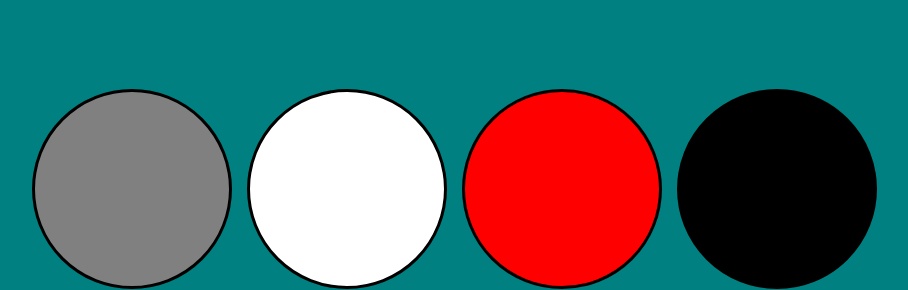
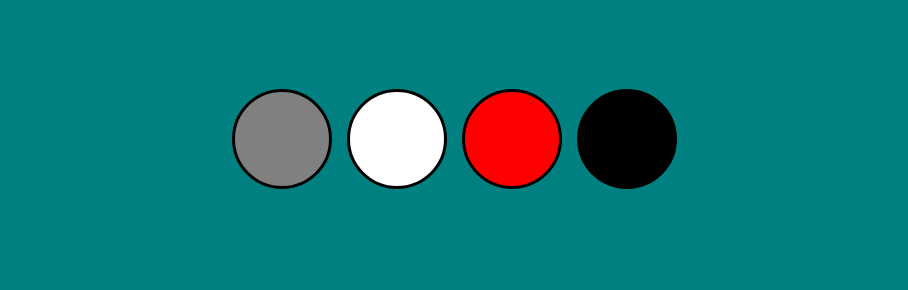
Before and after one commit to Alfredappiagyei/colorSwitcher, a plain HTML site: page index.html in a window 1280 px wide. Shown: the part 82-372 px from the top of the page, without its empty margins (178-1086 px from the left). Drawn offline with Linux system fonts and the light colour scheme.

Commit message:
change switcher list

```diff
--- a/css/index.css
+++ b/css/index.css
@@ -28,8 +28,8 @@ body {
   }
   #switcher li {
     float: left;
-    width: 200px;
-    height: 200px;
+    width: 100px;
+    height: 100px;
     margin: 0 15px 15px 0;
     border-radius: 50%;
     border: 3px solid black;
```
